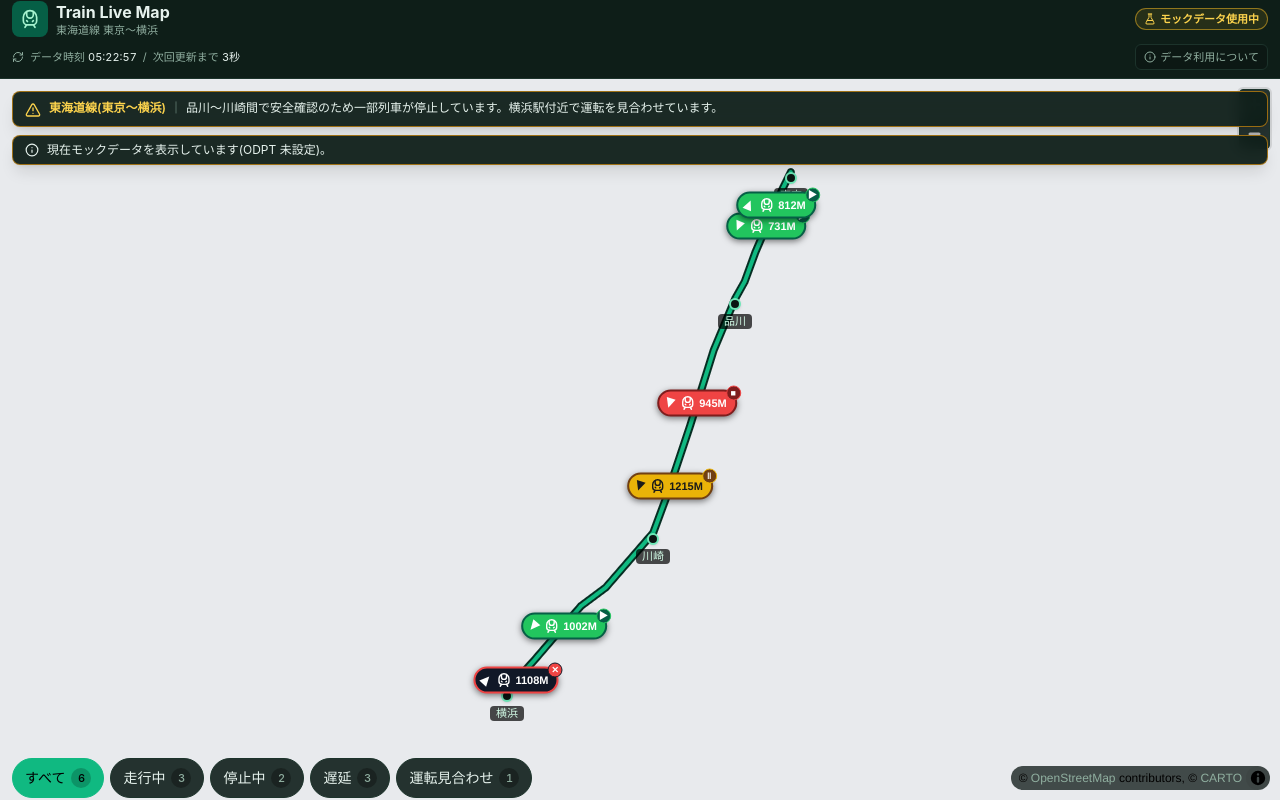
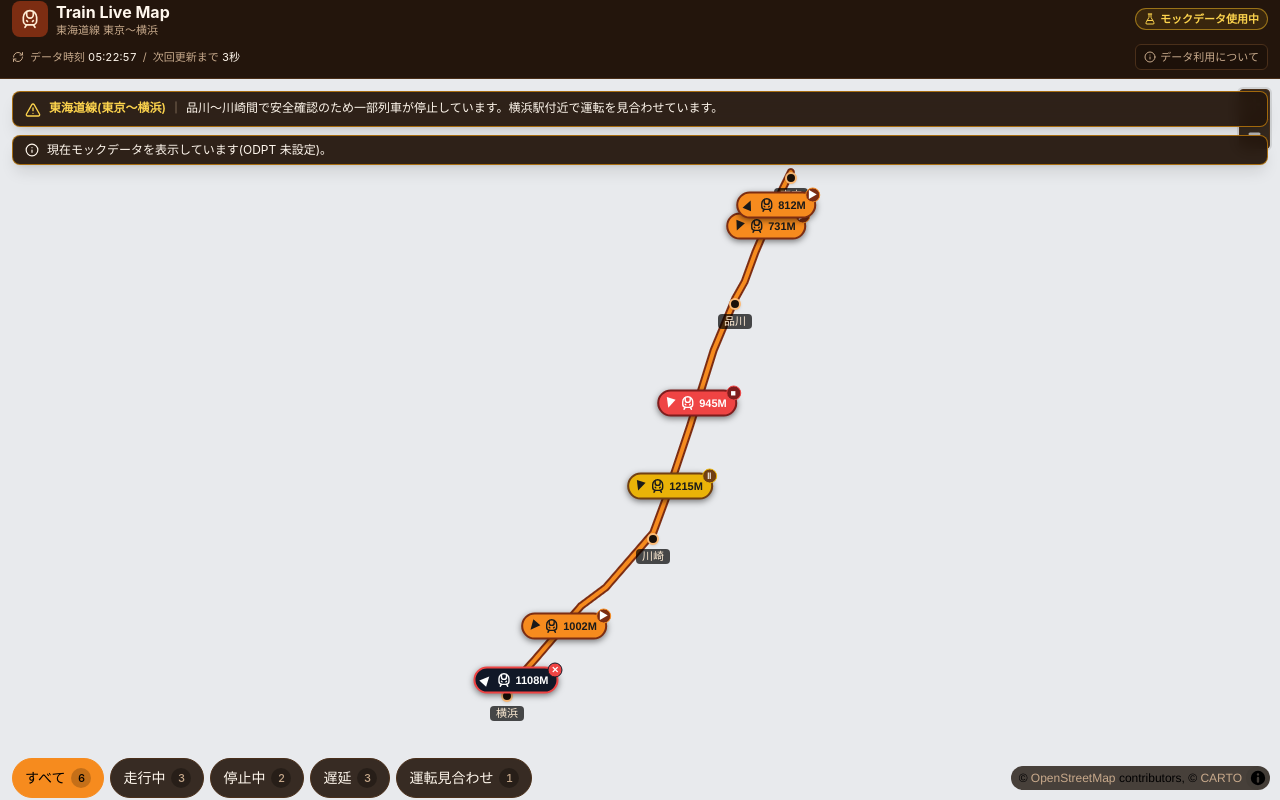
Before and after one commit to shunsoco-stack/train-live-map, a Next.js app: page / in a window 1280 px wide. Built offline with nearby package versions, Linux system fonts and the light colour scheme; no server answers.

Commit message:
Apply Tokaido orange theme

```diff
--- a/src/app/globals.css
+++ b/src/app/globals.css
@@ -13,8 +13,8 @@ body {
 
 body {
   margin: 0;
-  background-color: #0a1512;
-  color: #e6f2ed;
+  background-color: #1a1008;
+  color: #fff7ed;
   -webkit-font-smoothing: antialiased;
   /* iPhone Safari のアドレスバー変動に強い高さ指定の補助 */
   overscroll-behavior: none;
@@ -30,21 +30,21 @@ body {
 
 /* MapLibre のコントロールをダークテーマに馴染ませる */
 .maplibregl-ctrl-group {
-  background: rgba(15, 31, 26, 0.9) !important;
-  border: 1px solid #1c332b !important;
+  background: rgba(36, 23, 13, 0.92) !important;
+  border: 1px solid #4a2f1a !important;
 }
 .maplibregl-ctrl-group button {
   background-color: transparent !important;
 }
 .maplibregl-ctrl-group button + button {
-  border-top: 1px solid #1c332b !important;
+  border-top: 1px solid #4a2f1a !important;
 }
 .maplibregl-ctrl button .maplibregl-ctrl-icon {
   filter: invert(0.85);
 }
 .maplibregl-ctrl-attrib {
-  background: rgba(10, 21, 18, 0.75) !important;
+  background: rgba(26, 16, 8, 0.78) !important;
 }
 .maplibregl-ctrl-attrib a {
-  color: #8fae9f !important;
+  color: #c7a98b !important;
 }
--- a/src/app/layout.tsx
+++ b/src/app/layout.tsx
@@ -43,7 +43,7 @@ export async function generateMetadata(): Promise<Metadata> {
 }
 
 export const viewport: Viewport = {
-  themeColor: "#0a1512",
+  themeColor: "#1a1008",
   width: "device-width",
   initialScale: 1,
   maximumScale: 1,
--- a/src/components/AppHeader.tsx
+++ b/src/components/AppHeader.tsx
@@ -20,7 +20,7 @@ export function AppHeader({
     <header className="safe-top pointer-events-auto border-b border-rail-border bg-rail-surface/95 px-3 py-2 backdrop-blur">
       <div className="flex items-center justify-between gap-2">
         <div className="flex items-center gap-2">
-          <span className="flex h-9 w-9 items-center justify-center rounded-lg bg-rail-accent-dark text-emerald-200">
+          <span className="flex h-9 w-9 items-center justify-center rounded-lg bg-rail-accent-dark text-orange-100">
             <TrainFront className="h-5 w-5" aria-hidden />
           </span>
           <div className="leading-tight">
--- a/src/components/DataSourceBadge.tsx
+++ b/src/components/DataSourceBadge.tsx
@@ -15,7 +15,7 @@ export function DataSourceBadge({
   if (source === "odpt") {
     return (
       <span
-        className={`inline-flex items-center gap-1 rounded-full border border-emerald-400/50 bg-emerald-400/10 px-2 py-0.5 text-[11px] font-semibold text-emerald-300 ${className}`}
+        className={`inline-flex items-center gap-1 rounded-full border border-orange-400/60 bg-orange-400/10 px-2 py-0.5 text-[11px] font-semibold text-orange-200 ${className}`}
         title="ODPT の実データを表示中。位置は駅間からの推定を含みます。"
       >
         <Radio className="h-3 w-3" aria-hidden />
--- a/src/components/DataUsageNotice.tsx
+++ b/src/components/DataUsageNotice.tsx
@@ -35,7 +35,7 @@ export function DataUsageNotice({ source }: DataUsageNoticeProps) {
       <button
         type="button"
         onClick={() => setOpen(true)}
-        className="inline-flex shrink-0 items-center gap-1 rounded-md border border-rail-border bg-rail-bg/60 px-2 py-1 text-[11px] font-medium text-rail-muted transition hover:border-emerald-700 hover:text-rail-text focus:outline-none focus:ring-2 focus:ring-emerald-500"
+        className="inline-flex shrink-0 items-center gap-1 rounded-md border border-rail-border bg-rail-bg/60 px-2 py-1 text-[11px] font-medium text-rail-muted transition hover:border-orange-600 hover:text-rail-text focus:outline-none focus:ring-2 focus:ring-orange-500"
         aria-haspopup="dialog"
       >
         <Info className="h-3 w-3" aria-hidden />
@@ -58,7 +58,7 @@ export function DataUsageNotice({ source }: DataUsageNoticeProps) {
             >
               <div className="flex items-start justify-between gap-4">
                 <div>
-                  <p className="text-xs font-semibold text-emerald-300">
+                  <p className="text-xs font-semibold text-orange-300">
                     ODPTデータ利用表示
                   </p>
                   <h2
@@ -71,7 +71,7 @@ export function DataUsageNotice({ source }: DataUsageNoticeProps) {
                 <button
                   type="button"
                   onClick={() => setOpen(false)}
-                  className="rounded-lg p-2 text-rail-muted transition hover:bg-rail-bg hover:text-rail-text focus:outline-none focus:ring-2 focus:ring-emerald-500"
+                  className="rounded-lg p-2 text-rail-muted transition hover:bg-rail-bg hover:text-rail-text focus:outline-none focus:ring-2 focus:ring-orange-500"
                   aria-label="閉じる"
                 >
                   <X className="h-5 w-5" aria-hidden />
@@ -100,7 +100,7 @@ export function DataUsageNotice({ source }: DataUsageNoticeProps) {
                 </p>
                 <a
                   href={`mailto:${CONTACT_EMAIL}`}
-                  className="mt-1 inline-flex items-center gap-2 break-all text-sm font-medium text-emerald-300 underline decoration-emerald-700 underline-offset-4 hover:text-emerald-200"
+                  className="mt-1 inline-flex items-center gap-2 break-all text-sm font-medium text-orange-300 underline decoration-orange-700 underline-offset-4 hover:text-orange-200"
                 >
                   <Mail className="h-4 w-4 shrink-0" aria-hidden />
                   {CONTACT_EMAIL}
--- a/src/features/map/TrainMapInner.tsx
+++ b/src/features/map/TrainMapInner.tsx
@@ -73,14 +73,14 @@ export default function TrainMapInner({
         type: "line",
         source: "route",
         layout: { "line-cap": "round", "line-join": "round" },
-        paint: { "line-color": "#052e22", "line-width": 8 },
+        paint: { "line-color": "#7c2d12", "line-width": 8 },
       });
       map.addLayer({
         id: "route-line",
         type: "line",
         source: "route",
         layout: { "line-cap": "round", "line-join": "round" },
-        paint: { "line-color": "#10b981", "line-width": 4 },
+        paint: { "line-color": "#f68b1e", "line-width": 4 },
       });
 
       // 駅マーカー(HTML マーカーで駅名ラベルも表示)
@@ -88,8 +88,8 @@ export default function TrainMapInner({
         const el = document.createElement("div");
         el.className = "flex flex-col items-center pointer-events-none select-none";
         el.innerHTML = `
-          <span class="block h-3 w-3 rounded-full border-2 border-emerald-300 bg-rail-bg shadow"></span>
-          <span class="mt-1 rounded bg-black/70 px-1.5 py-0.5 text-[11px] font-medium leading-none text-emerald-100 whitespace-nowrap">${station.name}</span>
+          <span class="block h-3 w-3 rounded-full border-2 border-orange-300 bg-rail-bg shadow"></span>
+          <span class="mt-1 rounded bg-black/70 px-1.5 py-0.5 text-[11px] font-medium leading-none text-orange-100 whitespace-nowrap">${station.name}</span>
         `;
         new maplibregl.Marker({ element: el, anchor: "top" })
           .setLngLat([station.longitude, station.latitude])
@@ -257,6 +257,9 @@ function styleTrainElement(el: HTMLElement, args: TrainStyleArgs): void {
 
 /** 背景色に応じて文字色(黒/白)を選ぶ。可読性確保。 */
 function pillTextColor(bg: string): string {
-  // 明るい黄色系のみ黒文字、それ以外は白
-  return bg.toLowerCase() === "#eab308" ? "#1a1a1a" : "#ffffff";
+  // 明るいオレンジ・黄色系は黒文字、それ以外は白
+  const normalized = bg.toLowerCase();
+  return normalized === "#f68b1e" || normalized === "#eab308"
+    ? "#1a1a1a"
+    : "#ffffff";
 }
--- a/src/lib/trainStatus.ts
+++ b/src/lib/trainStatus.ts
@@ -21,7 +21,7 @@ export interface StatusAppearance {
 }
 
 const APPEARANCE: Record<StatusLevel, Omit<StatusAppearance, "level">> = {
-  running: { color: "#22c55e", ring: "#065f46", label: "走行中", symbol: "▶" },
+  running: { color: "#f68b1e", ring: "#7c2d12", label: "走行中", symbol: "▶" },
   warn: { color: "#eab308", ring: "#713f12", label: "停止(注意)", symbol: "‖" },
   danger: { color: "#ef4444", ring: "#7f1d1d", label: "停止(長時間)", symbol: "■" },
   suspended: { color: "#111827", ring: "#ef4444", label: "運転見合わせ", symbol: "✕" },
--- a/tailwind.config.ts
+++ b/tailwind.config.ts
@@ -9,18 +9,18 @@ const config: Config = {
   theme: {
     extend: {
       colors: {
-        // 鉄道アプリらしい落ち着いたダークテーマ
+        // 東海道線のオレンジが映える、暖色系のダークテーマ
         rail: {
-          bg: "#0a1512",
-          surface: "#0f1f1a",
-          border: "#1c332b",
-          accent: "#10b981", // emerald
-          "accent-dark": "#065f46", // dark green
-          text: "#e6f2ed",
-          muted: "#8fae9f",
+          bg: "#1a1008",
+          surface: "#24170d",
+          border: "#4a2f1a",
+          accent: "#f68b1e", // 東海道線オレンジ
+          "accent-dark": "#7c2d12",
+          text: "#fff7ed",
+          muted: "#c7a98b",
         },
         status: {
-          running: "#22c55e",
+          running: "#f68b1e",
           warn: "#eab308",
           danger: "#ef4444",
           suspended: "#7f1d1d",
```
